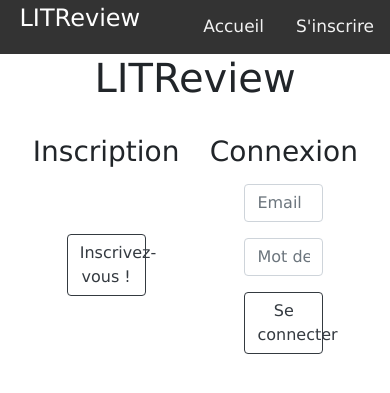
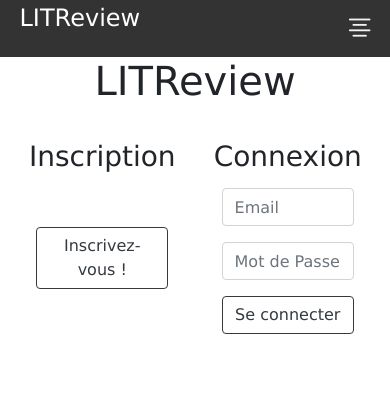
Before and after one commit to AdrienB-OC/Project-9-First-Web-App-with-Django, a Django app: a page that uses templates/base.html in a window 390 px wide. Shown: the top 393 px of the page. Run offline with Django 4.2, Linux system fonts and the light colour scheme; some libraries are stand-ins or nearby versions.

Commit message:
Changed mobile and message css, added readme instructions

```diff
--- a/reviews/templates/reviews/follow_page.html
+++ b/reviews/templates/reviews/follow_page.html
@@ -28,7 +28,7 @@
 
                         <i class="bi-person-square" style="font-size: 1.5rem; color: black;"></i> {{ followed.username }}
                         <button type="submit button" name="unfollow"
-                                value="{{ followed.id }}" class="btn btn-outline-danger unfollow-btn"><i class="bi-person-dash" style="font-size: 1rem; color: black;"></i>&nbsp;Ne plus suivre</button>
+                                value="{{ followed.id }}" class="btn btn-outline-danger unfollow-btn"><i class="bi-person-dash" style="font-size: 1rem; color: black;"></i></button>
 
                     </form>
                 {% endfor %}
--- a/reviews/templates/reviews/home.html
+++ b/reviews/templates/reviews/home.html
@@ -2,7 +2,7 @@
 {% block content %}
     {% if messages %}
         {% for message in messages %}
-        <div id="msg-modal-home">
+        <div id="msg-modal-home" {% if message.tags %} class="{{ message.tags }}" {% endif %} >
             <dialog open>{{ message }}</dialog>
         </div>
         {% endfor %}
--- a/reviews/templates/reviews/posts.html
+++ b/reviews/templates/reviews/posts.html
@@ -2,7 +2,7 @@
 {% block content %}
     {% if messages %}
         {% for message in messages %}
-        <div id="msg-modal-home">
+        <div id="msg-modal-home" {% if message.tags %} class="{{ message.tags }}" {% endif %} >
             <dialog open>{{ message }}</dialog>
         </div>
         {% endfor %}
--- a/static/app.css
+++ b/static/app.css
@@ -82,6 +82,10 @@ body {
     margin-bottom: 15px;
     text-align: center;
 
+}
+
+.create-post button{
+    margin-bottom: 3px;
 }
 
 .headline {
@@ -196,35 +200,7 @@ body {
     justify-content: center;
 }
 
-/* --------------------- Top Nav --------------------- */
-.topnav {
-  background-color: #333;
-  overflow: hidden;
-}
 
-.topnav a {
-  float: right;
-  display: block;
-  color: #f2f2f2;
-  text-align: right;
-  padding: 14px 16px;
-  text-decoration: none;
-  font-size: 17px;
-}
-
-.topnav a:hover {
-  background-color: #ddd;
-  color: black;
-}
-
-.topnav a.active {
-  background-color: #04AA6D;
-  color: white;
-}
-
-.topnav .icon {
-  display: none;
-}
 
 /* --------------------- Follow page  --------------------- */
 
@@ -295,8 +271,14 @@ body {
 }
 
 
-#msg-modal {
+.msg-success {
     display: block;
+    border-color: green;
+}
+
+.msg-error {
+    display: block;
+    border-color: red;
 }
 
 #div_id_rating div{
@@ -305,19 +287,125 @@ body {
     width: 40%;
 }
 
-dialog {
+
+dialog{
+    border-radius: 5px;
+}
+.msg-error dialog{
     border-color: red;
 }
 
-@media screen and (max-width: 1000px) {
+.msg-success dialog{
+    border-color: green;
+}
+
+/* --------------------- Top Nav --------------------- */
+
+.topnav {
+  overflow: hidden;
+  background-color: #333;
+}
+
+.topnav a {
+  float: right;
+  display: block;
+  color: #f2f2f2;
+  text-align: center;
+  padding: 14px 16px;
+  text-decoration: none;
+  font-size: 17px;
+}
+
+.topnav a:hover {
+  background-color: #ddd;
+  color: black;
+}
+
+.topnav a.active {
+  background-color: #04AA6D;
+  color: white;
+}
+
+.topnav .icon {
+  display: none;
+}
+
+@media screen and (max-width: 768px) {
+  .topnav a{display: none;}
+  .topnav a.icon {
+    float: right;
+    display: block;
+  }
+
+  .topnav.responsive {position: relative;}
+  .topnav.responsive .icon {
+    position: absolute;
+    right: 0;
+    top: 0;
+  }
+  .topnav.responsive a {
+    float: none;
+    display: block;
+    text-align: center;
+  }
+}
+
+
+
+@media screen and (max-width: 768px) {
+    .topnav a{
+        display: none;
+    }
+
+    .topnav a.icon {
+        float: right;
+        display: block;
+    }
+
+    .topnav.responsive {position: relative;}
+
+    .topnav.responsive .icon {
+        position: absolute;
+        right: 0;
+        top: 0;
+    }
+
+    .topnav.responsive a {
+        float: none;
+        display: block;
+        text-align: center;
+    }
+
     .content {
-        margin-left: 7%;
-        margin-right: 7%;
+        margin-left: 5%;
+        margin-right: 5%;
     }
 
     #signup{
-    margin-right: 5%;
-    margin-left: 5%;
-    align-content: center;
+        margin-right: 5%;
+        margin-left: 5%;
+        align-content: center;
+    }
+
+    .login form{
+        width: 80%;
+        margin: auto;
+    }
+
+    .sign-up a{
+        width: 80%;
+        margin: auto;
+    }
+
+    .create-post a{
+        margin-bottom: 5px;
+    }
+
+    #id_follow_user {
+        text-align: center;
+        width: 60%;
+        margin-left: 15%;
+    }
+
+
 }
-}
--- a/templates/base.html
+++ b/templates/base.html
@@ -3,22 +3,26 @@
     <head>
         <meta charset="UTF-8">
         {%  if user.is_authenticated %}
-        <div class="topnav">
+        <div class="topnav" id="topnav-main">
 
                 <a href="{% url 'logout' %}">Se déconnecter</a>
                 <a href="{% url 'follow' %}">Abonnements</a>
                 <a href="{% url 'posts' %}">Posts</a>
                 <a href="{% url 'home' %}">Flux</a>
-
+                <a href="javascript:void(0);" class="icon" onclick="myFunction()">
+                    <i class="bi-text-center" style="font-size: 1.8rem"></i>
+                </a>
             <p class="site-name">LITReview</p>
 
         </div>
         {% else %}
-        <div class="topnav">
+        <div class="topnav" id="topnav-log">
 
                 <a href="{% url 'signup' %}">S'inscrire</a>
                 <a href="{% url 'login' %}">Accueil</a>
-
+                <a href="javascript:void(0);" class="icon" onclick="myFunction()">
+                    <i class="bi-text-center" style="font-size: 1.8rem"></i>
+                </a>
             <p class="site-name">LITReview</p>
 
         </div>
@@ -42,6 +46,33 @@
     </body>
     <script src="https://cdn.jsdelivr.net/npm/bootstrap@5.1.3/dist/js/bootstrap.bundle.min.js" integrity="sha384-ka7Sk0Gln4gmtz2MlQnikT1wXgYsOg+OMhuP+IlRH9sENBO0LRn5q+8nbTov4+1p" crossorigin="anonymous"></script>
     <script type=text/javascript src="{% static 'script.js' %}"></script>
+    <script>
+        function myFunction() {
+        var x = document.getElementById('topnav-main');
+        var y = document.getElementById('topnav-log');
+
+        if(typeof(x) != 'undefined' && x != null){
+            x.onclick = function(){
+                if (x.className === "topnav") {
+                    x.className += " responsive";
+                 } else {
+                    x.className = "topnav";
+                 }
+            }
+        }
+        if(typeof(y) != 'undefined' && y != null){
+            y.onclick = function(){
+                if (y.className === "topnav") {
+                    y.className += " responsive";
+                 } else {
+                    y.className = "topnav";
+                 }
+            }
+        }
+        }
+
+
+</script>
 
 
 </html>
```
Also changed, not shown: LITReview/settings.py (+10 -0 lines), reviews/templates/reviews/ticket_reply.html (+4 -4 lines), README.md, db.sqlite3, static/script.js (line endings or trailing spaces).
